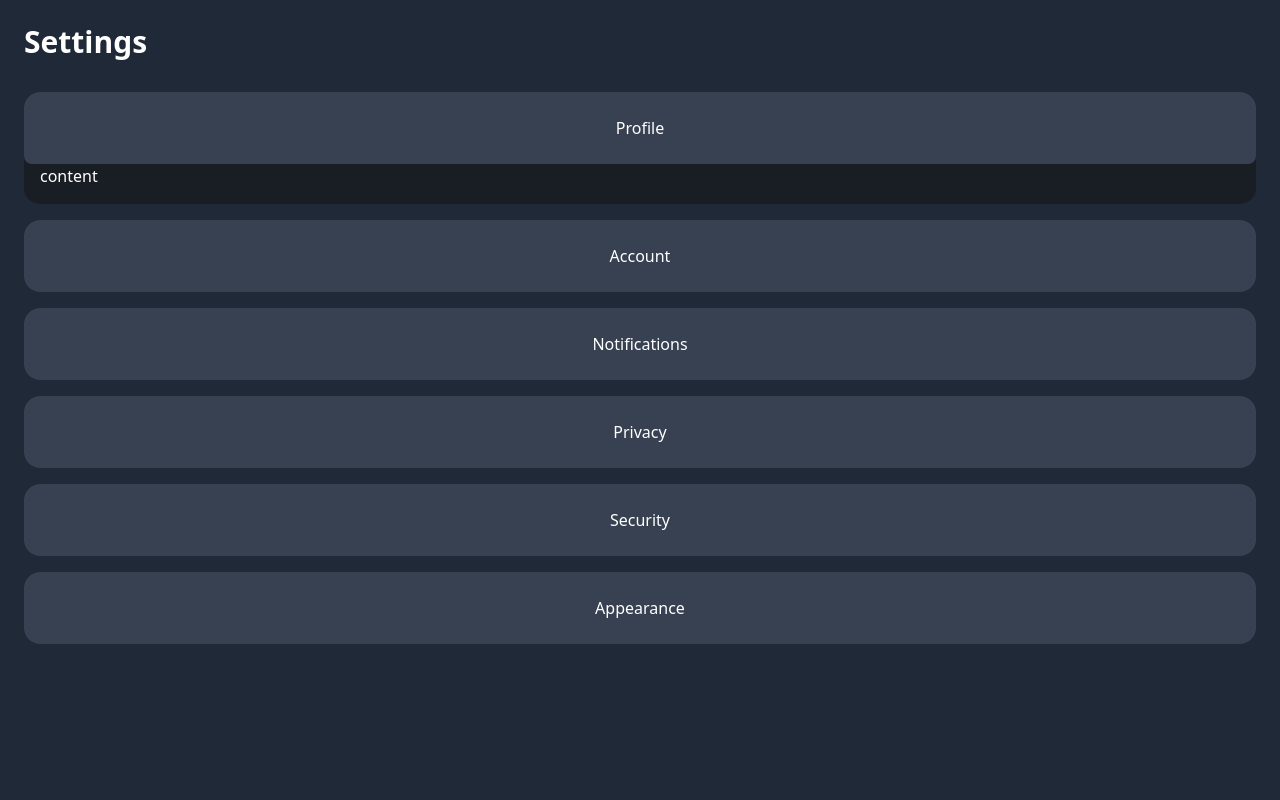
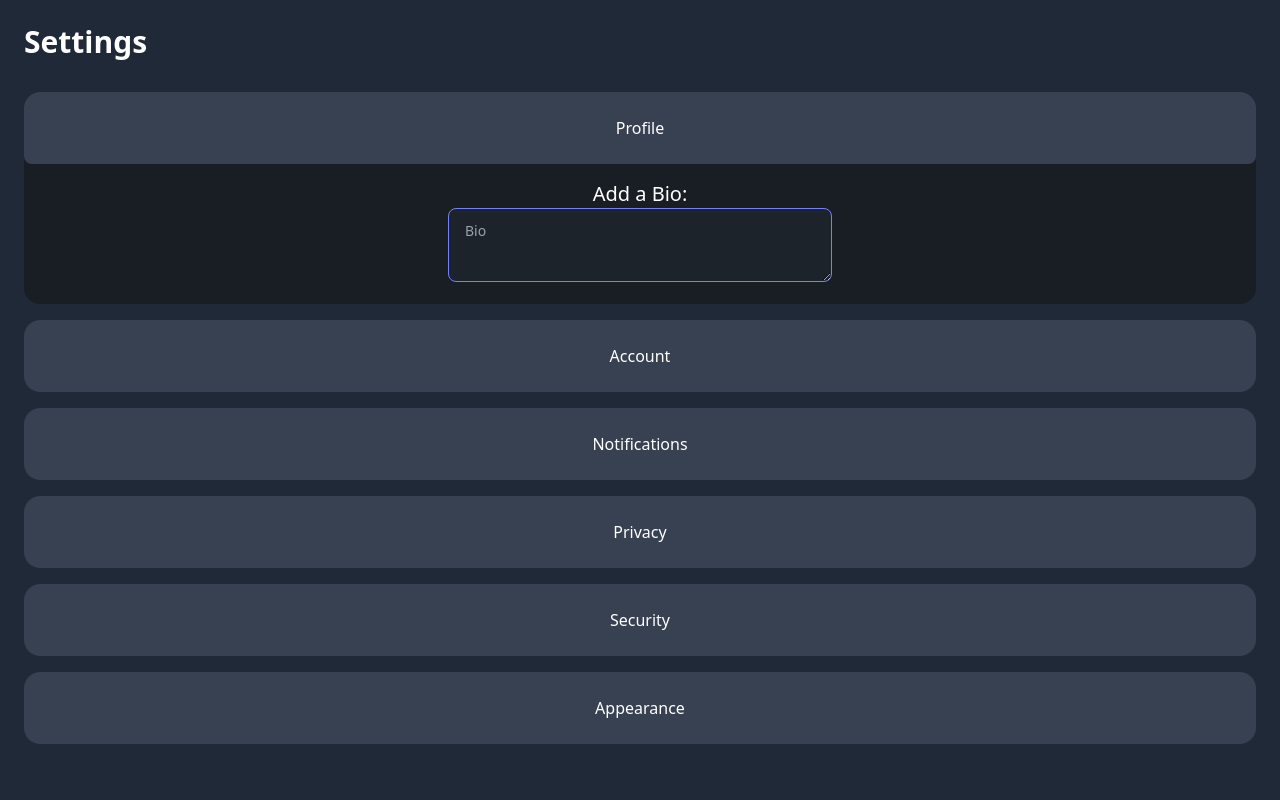
Before and after one commit to mukulboro/codewave-chat-app, a Django app: page /settings/ in a window 1280 px wide, after a click on "Profile". Run offline with Django 5.2, Linux system fonts and the light colour scheme; style sheets or scripts are compiled from the project's sources; some libraries are stand-ins or nearby versions.

Commit message:
settings forms and template

```diff
--- a/chat/templates/settings.html
+++ b/chat/templates/settings.html
@@ -9,15 +9,27 @@
             <summary class="collapse-title  font-medium block px-4 py-6 rounded-lg bg-gray-700 hover:bg-gray-600 text-center">
                 Profile</summary>
             <div class="collapse-content">
-              <p>content</p>
-            </div>
+                <div class="flex justify-center items-start ">
+                    <div class="text-center mt-4">
+                        <h1 class="text-xl">Add a Bio:</h1>
+                        <textarea class="textarea textarea-primary w-96" placeholder="Bio"></textarea>
+                    </div>
+                </div>
+
           </details>
 
           <details class="collapse bg-base-200">
             <summary class="collapse-title  font-medium block px-4 py-6 rounded-lg bg-gray-700 hover:bg-gray-600 text-center">
                 Account</summary>
             <div class="collapse-content">
-              <p>content</p>
+                <div class="flex justify-center items-center h-screen">
+                    <div class="text-center">
+                        <h1>Add a Bio</h1>
+                        <textarea class="textarea textarea-primary" placeholder="Bio"></textarea>
+                    </div>
+                </div>
+
+
             </div>
           </details>
 
```
Also changed, not shown: chat/forms.py (added, +13 -0 lines).
